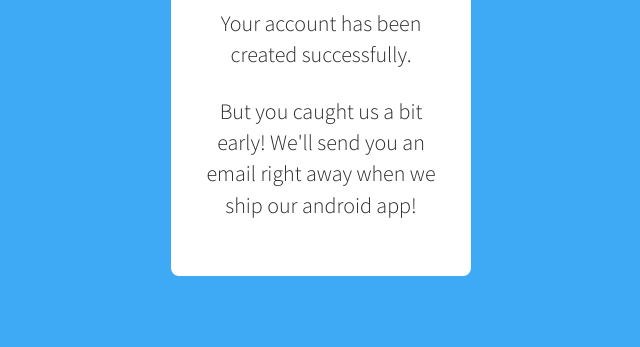
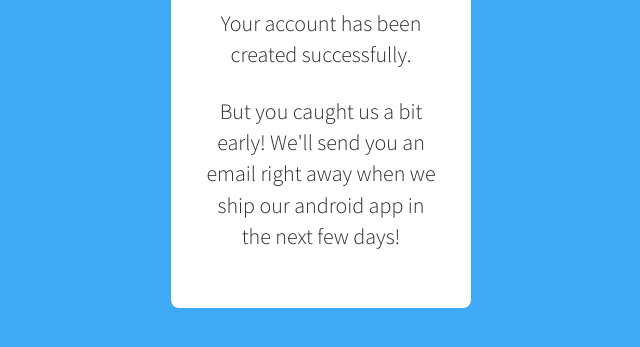
Before and after one commit to LeeU1911/orderit-website, a plain HTML site: page success.html in a window 1280 px wide. Shown: the part 373-720 px from the top of the page, without its empty margins (319-959 px from the left). Drawn offline with nearby package versions, Linux system fonts and the light colour scheme.

Commit message:
improve text

```diff
--- a/success.html
+++ b/success.html
@@ -30,7 +30,7 @@
 				</div>
 				<p>Success</p>
 				<p>Your account has been created successfully.</p>
-				<p>But you caught us a bit early! We'll send you an email right away when we ship our android app!</p>
+				<p>But you caught us a bit early! We'll send you an email right away when we ship our android app in the next few days!</p>
 				<!-- <a href="https://play.google.com/store">
 					<img src="./images/get_it_on_googleplay.png" alt="Get it on Google play">
 				</a> -->
```
